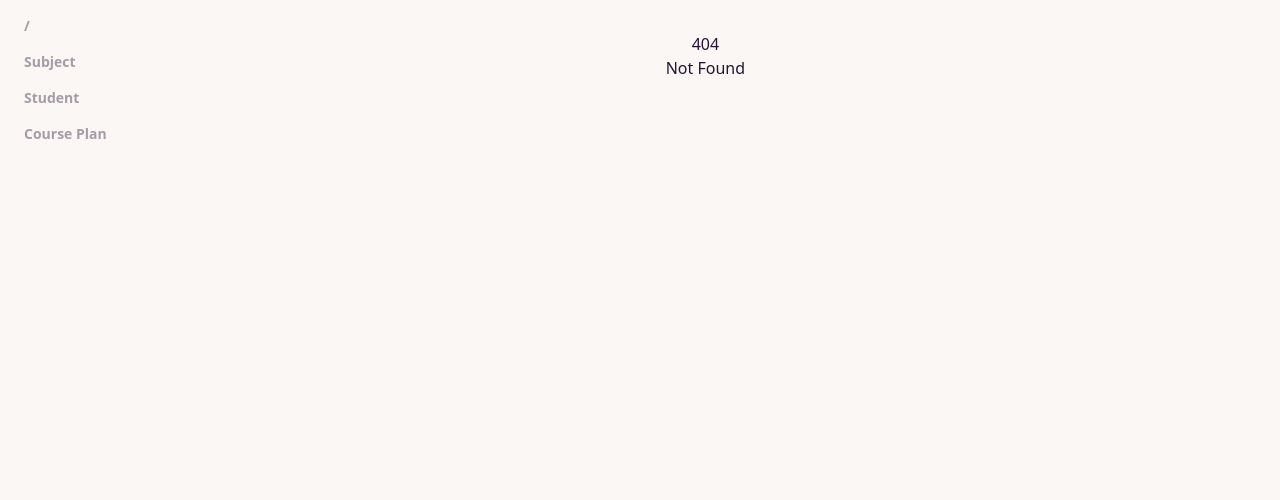
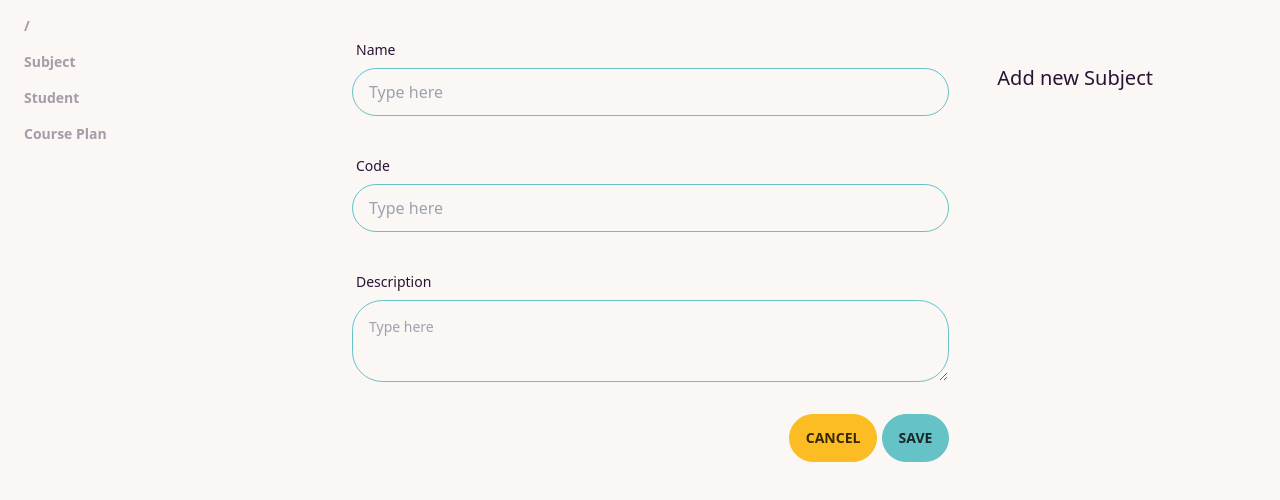
Before and after one commit to arkaanni/arkaan-learning-microservice, a SvelteKit app in the folder backoffice-app/: page /subject/add in a window 1280 px wide. Before the commit this address had no page. Shown: the top 500 px of the page. Built offline with nearby package versions, Linux system fonts and the light colour scheme.

Commit message:
add subject form [backoffice]

```diff
--- a/backoffice-app/src/routes/+layout.svelte
+++ b/backoffice-app/src/routes/+layout.svelte
@@ -2,13 +2,13 @@
     import "../app.css";
 </script>
 
-<div class="drawer drawer-open">
+<div class="drawer drawer-open w-full">
     <input id="drawer" type="checkbox" class="drawer-toggle" />
-    <div class="drawer-content text-center p-8">
+    <div class="drawer-content p-8">
         <slot />
     </div>
     <div class="drawer-side text-base-content">
-        <ul class="menu">
+        <ul class="menu w-80">
             <li><a class="menu-title" href="/">/</a></li>
             <li><a class="menu-title" href="/subject">Subject</a></li>
             <li><a class="menu-title" href="/student">Student</a></li>
--- a/backoffice-app/src/routes/subject/+page.svelte
+++ b/backoffice-app/src/routes/subject/+page.svelte
@@ -2,10 +2,13 @@
     export let data
 </script>
 
-<div class="flex flex-col justify-center">
+<div class="flex flex-col justify-center gap-4">
+    <div class="flex justify-end">
+        <a href="/subject/add" class="btn btn-primary">Add</a>
+    </div>
     <div class="overflow-y-auto max-h-[80vh] h-full">
         <table class="table">
-            <thead class="bg-slate-400 text-white sticky top-0">
+            <thead class="bg-primary text-white sticky top-0">
                 <th>#</th>
                 <th>Code</th>
                 <th>Name</th>
--- /dev/null
+++ b/backoffice-app/src/routes/subject/add/+page.server.js
@@ -0,0 +1,5 @@
+export const actions = {
+    addSubject: async (event) => {
+        // TODO
+    }
+}
--- /dev/null
+++ b/backoffice-app/src/routes/subject/add/+page.svelte
@@ -0,0 +1,46 @@
+<form method="post" action="?/addSubject">
+    <div class="flex gap-4">
+        <div class="flex flex-col gap-8 w-2/3">
+            <div class="form-control">
+                <label for="#name" class="label">
+                    <span class="label-text">Name</span>
+                </label>
+                <input
+                    id="name"
+                    type="text"
+                    placeholder="Type here"
+                    class="input input-primary w-full"
+                />
+            </div>
+            <div class="form-control">
+                <label for="#code" class="label">
+                    <span class="label-text">Code</span>
+                </label>
+                <input
+                    id="code"
+                    type="text"
+                    placeholder="Type here"
+                    class="input input-primary w-full"
+                />
+            </div>
+            <div class="form-control">
+                <label for="#description" class="label">
+                    <span class="label-text">Description</span>
+                </label>
+                <textarea
+                    id="description"
+                    type="text"
+                    placeholder="Type here"
+                    class="textarea textarea-primary textarea-md w-full"
+                />
+            </div>
+            <div class="text-right">
+                <a href="/subject" class="btn btn-warning">Cancel</a>
+                <button class="btn btn-primary">Save</button>
+            </div>
+        </div>
+        <div class="p-8">
+            <p class="text-xl">Add new Subject</p>
+        </div>
+    </div>
+</form>
```
